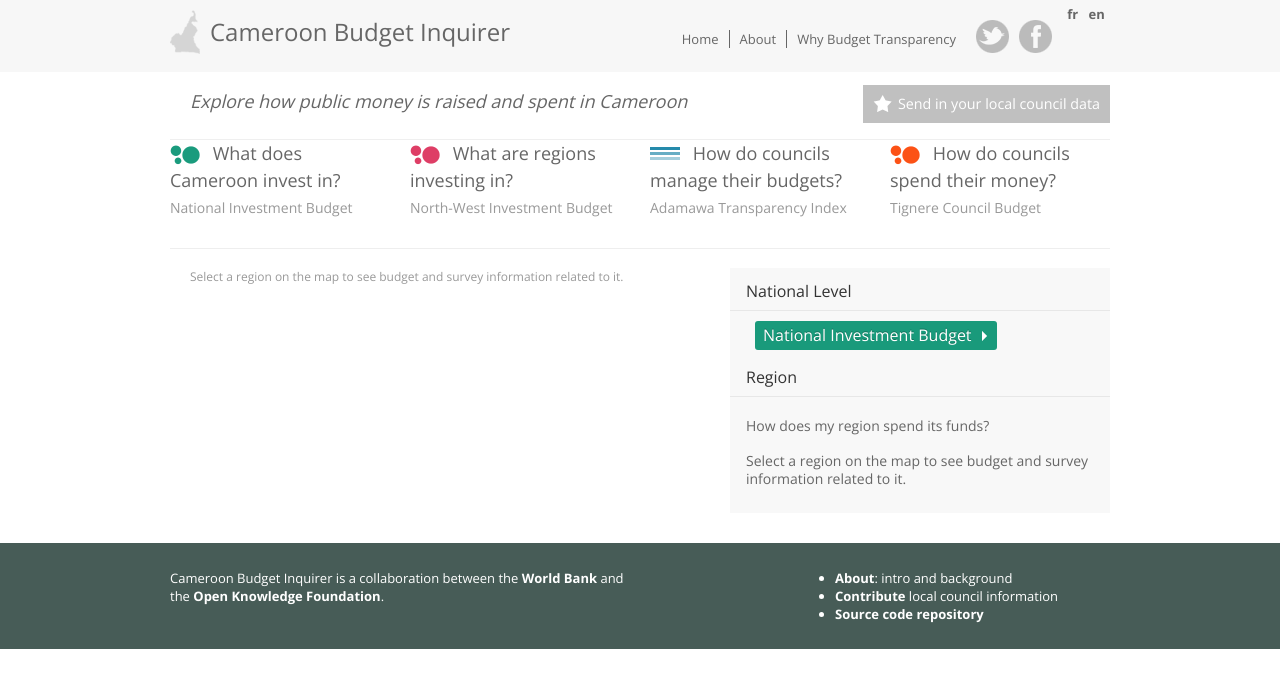
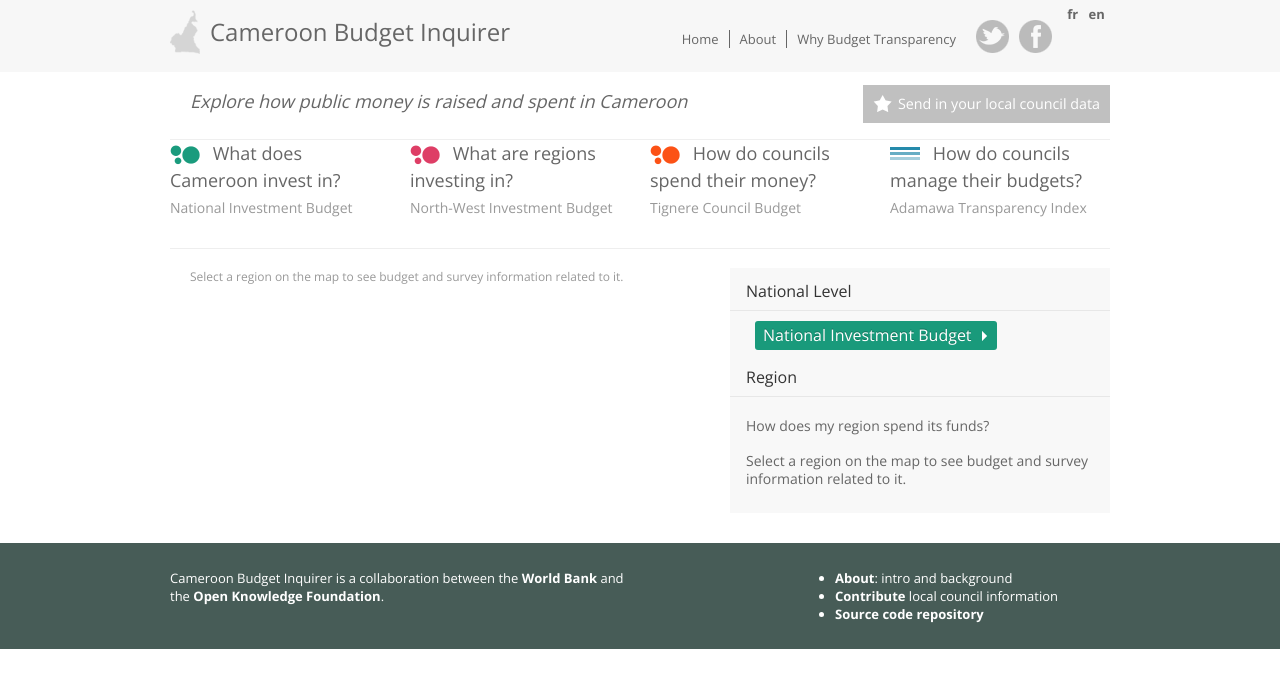
Before and after one commit to openspending/cameroon.openspending.org, a Jekyll site: the page built from en/index.html, in a window 1280 px wide. Shown: the top 688 px of the page. Built offline with Jekyll 4.4.1, drawn with Linux system fonts in a browser that asks for light colours; nearby versions of some CDN libraries.

Commit message:
Fix nav items ordering, as changed on 19e1945

```diff
--- a/_layouts/default.html
+++ b/_layouts/default.html
@@ -72,8 +72,8 @@
         <ul>
           <li><a href="pib.html#/~/total">{{ site.locales[locale].nationalbudget }}</a></li>
           <li><a href="nwregion.html#/~/total">{{ site.locales[locale].nwbudget }}</a></li>
+          <li><a href="council.html?name=Tignere#/~/total--2009-">{{ site.locales[locale].councilbudget }}</a></li>
           <li><a href="bti.html">{{ site.locales[locale].transparencyindex }}</a></li>
-          <li><a href="council.html?name=Tignere#/~/total--2009-">{{ site.locales[locale].councilbudget }}</a></li>
         </ul>
       </div>
     </nav>
--- a/en/index.html
+++ b/en/index.html
@@ -33,16 +33,16 @@
     </div>
     <div class="span3">
         <h3>
-            <img src="/img/site/icon_transparency.png">
-            <a href="bti.html">How do councils manage their budgets?</a>
-            <small>Adamawa Transparency Index</small>
+            <img src="/img/site/icon_council_bubble.png">
+            <a href="council.html?name=Tignere#/~/total--2009-">How do councils spend their money?</a>
+            <small>Tignere Council Budget</small>
         </h3>
     </div>
     <div class="span3">
         <h3>
-            <img src="/img/site/icon_council_bubble.png">
-            <a href="council.html?name=Tignere#/~/total--2009-">How do councils spend their money?</a>
-            <small>Tignere Council Budget</small>
+            <img src="/img/site/icon_transparency.png">
+            <a href="bti.html">How do councils manage their budgets?</a>
+            <small>Adamawa Transparency Index</small>
         </h3>
     </div>
 </div>
--- a/fr/index.html
+++ b/fr/index.html
@@ -38,7 +38,7 @@
             <small>Budget du Conseil de Tignere</small>
         </h3>
     </div>
-       <div class="span3">
+    <div class="span3">
         <h3>
             <img src="/img/site/icon_transparency.png">
             <a href="bti.html">Comment les conseils gèrent-ils leurs dépenses?</a>
```
